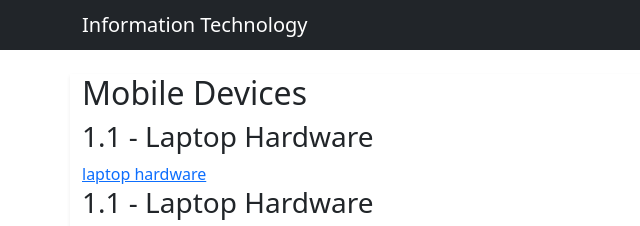
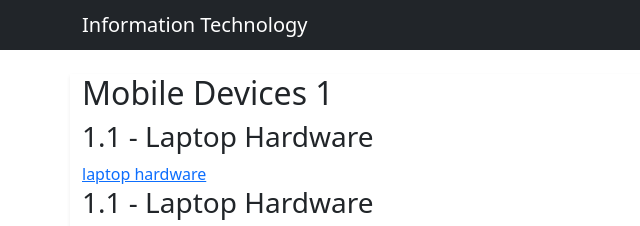
Before and after one commit to norgomez/Portfolio-2022-1, a plain HTML site: page IT.html in a window 1280 px wide. Shown: the top 226 px of the page, 0-640 px from the left. Drawn offline with nearby package versions, Linux system fonts and the light colour scheme.

Commit message:
mobile device

```diff
--- a/IT.html
+++ b/IT.html
@@ -16,7 +16,7 @@
     <br>
     <div class="container">
         <div class="row shadow-sm">
-            <h2>Mobile Devices</h2>
+            <h2>Mobile Devices 1</h2>
             <div class="col">
                 <h3>1.1 - Laptop Hardware</h3>
                 <a href="#">laptop hardware</a>
```
